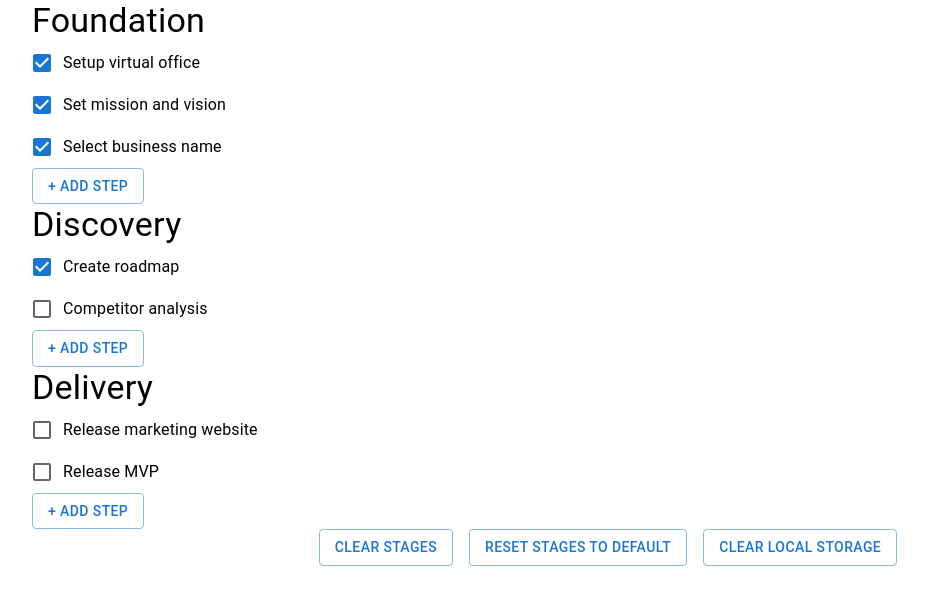
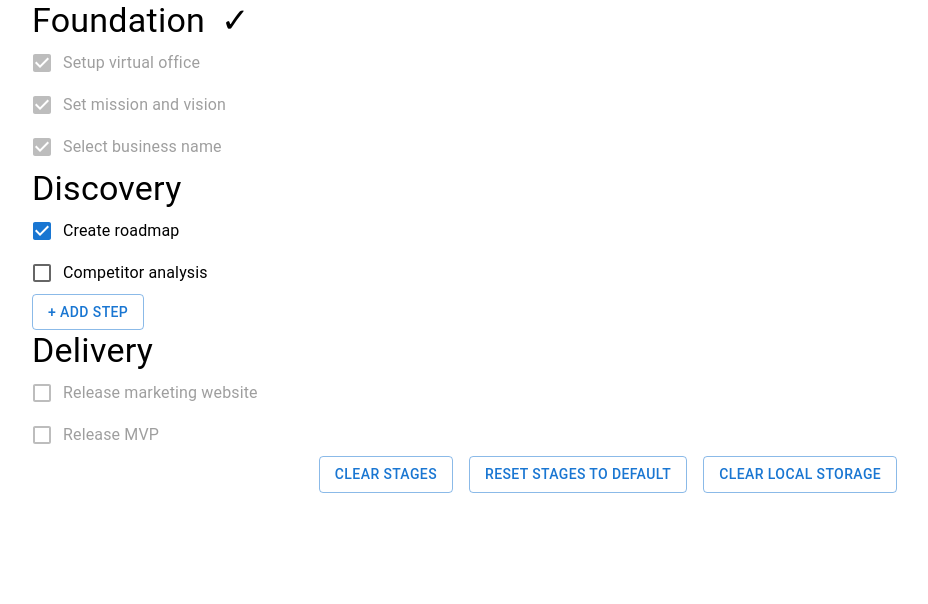
Before and after one commit to rtrembecky/oakslab-assignment, a Next.js app: page / in a window 1280 px wide. Shown: the top 604 px of the page, without its empty margins (32-960 px from the left). Built offline with nearby package versions, Linux system fonts and the light colour scheme.

Commit message:
stage locking

```diff
--- a/src/app/Stage.tsx
+++ b/src/app/Stage.tsx
@@ -1,13 +1,19 @@
 "use client"
 
 import { Button, Stack, TextField, Typography } from "@mui/material"
-import { Steps } from "./types"
+import { Stages, Steps } from "./types"
 import { FC, useState } from "react"
 import { Step } from "./Step"
 
-type StageProps = { label: string; steps: Steps; setSteps: (value: Steps) => void }
+type StageProps = {
+  label: string
+  stages: Stages
+  updateStages: (stages: Stages) => void
+  previousStageLabel?: string
+  nextStageLabel?: string
+}
 
-export const Stage: FC<StageProps> = ({ label, steps, setSteps }) => {
+export const Stage: FC<StageProps> = ({ label, stages, updateStages, previousStageLabel, nextStageLabel }) => {
   const [addingStep, setAddingStep] = useState(false)
   const [stepLabel, setStepLabel] = useState("")
 
@@ -17,18 +23,36 @@ export const Stage: FC<StageProps> = ({ label, steps, setSteps }) => {
     setStepLabel("")
   }
 
+  const steps = stages[label]
+  const setSteps = (steps: Steps) => updateStages({ ...stages, [label]: steps })
+
+  const completed = Object.values(steps).every((value) => value)
+
+  const previousStageSteps = previousStageLabel ? stages[previousStageLabel] : undefined
+  const previousStageInProgress = previousStageSteps ? Object.values(previousStageSteps).some((value) => !value) : false
+
+  const nextStageSteps = nextStageLabel ? stages[nextStageLabel] : undefined
+  const nextStageInProgress = nextStageSteps ? Object.values(nextStageSteps).some((value) => value) : false
+
+  const locked = previousStageInProgress || nextStageInProgress
+
   return (
     <Stack>
+      <Stack direction="row" gap={2}>
         <Typography variant="h4">{label}</Typography>
+        <Typography variant="h4">{completed && "✓"}</Typography>
+      </Stack>
       {Object.keys(steps).map((label, index) => (
         <Step
           key={index}
           label={label}
           value={steps[label]}
           onChange={(value) => setSteps({ ...steps, [label]: value })}
+          locked={locked}
         />
       ))}
-      {!addingStep ? (
+      {!locked &&
+        (!addingStep ? (
           <div>
             <Button variant="outlined" onClick={() => setAddingStep(true)}>
               + Add step
@@ -57,7 +81,7 @@ export const Stage: FC<StageProps> = ({ label, steps, setSteps }) => {
               Cancel
             </Button>
           </Stack>
-      )}
+        ))}
     </Stack>
   )
 }
--- a/src/app/Step.tsx
+++ b/src/app/Step.tsx
@@ -3,13 +3,14 @@
 import { Checkbox, FormControlLabel } from "@mui/material"
 import { FC } from "react"
 
-type StepProps = { label: string; value?: boolean; onChange: (value: boolean) => void }
+type StepProps = { label: string; value?: boolean; onChange: (value: boolean) => void; locked?: boolean }
 
-export const Step: FC<StepProps> = ({ label, value, onChange }) => {
+export const Step: FC<StepProps> = ({ label, value, onChange, locked }) => {
   return (
     <FormControlLabel
       control={<Checkbox checked={value} onChange={(e) => onChange(e.target.checked)} />}
       label={label}
+      disabled={locked}
     />
   )
 }
--- a/src/app/page.tsx
+++ b/src/app/page.tsx
@@ -12,6 +12,11 @@ const defaultStages: Stages = {
   Delivery: { "Release marketing website": false, "Release MVP": false },
 }
 
+// TODO:
+// - remove steps
+// - add stage
+// - all done
+
 export default function Home() {
   const [stages, setStages] = useState<Stages>()
 
@@ -22,16 +27,14 @@ export default function Home() {
 
   useEffect(() => {
     const storage = loadFromLocalStorage()
-
-    if (storage != null) {
-      setStages(storage)
-    } else {
-      setStages(defaultStages)
-    }
+    if (storage) setStages(storage)
+    else setStages(defaultStages)
   }, [])
 
   const clearStages = () => updateStages({})
   const resetStages = () => updateStages(defaultStages)
+
+  const stageLabels = stages ? Object.keys(stages) : []
 
   return (
     <Stack component="main" sx={{ minHeight: "100vh" }}>
@@ -39,12 +42,14 @@ export default function Home() {
         {!stages ? (
           <CircularProgress />
         ) : (
-          Object.keys(stages).map((label, index) => (
+          stageLabels.map((label, index) => (
             <Stage
               key={index}
               label={label}
-              steps={stages[label]}
-              setSteps={(steps) => updateStages({ ...stages, [label]: steps })}
+              stages={stages}
+              updateStages={updateStages}
+              previousStageLabel={stageLabels[index - 1]}
+              nextStageLabel={stageLabels[index + 1]}
             />
           ))
         )}
```
Lines whose indentation alone changed are shown as unchanged.
